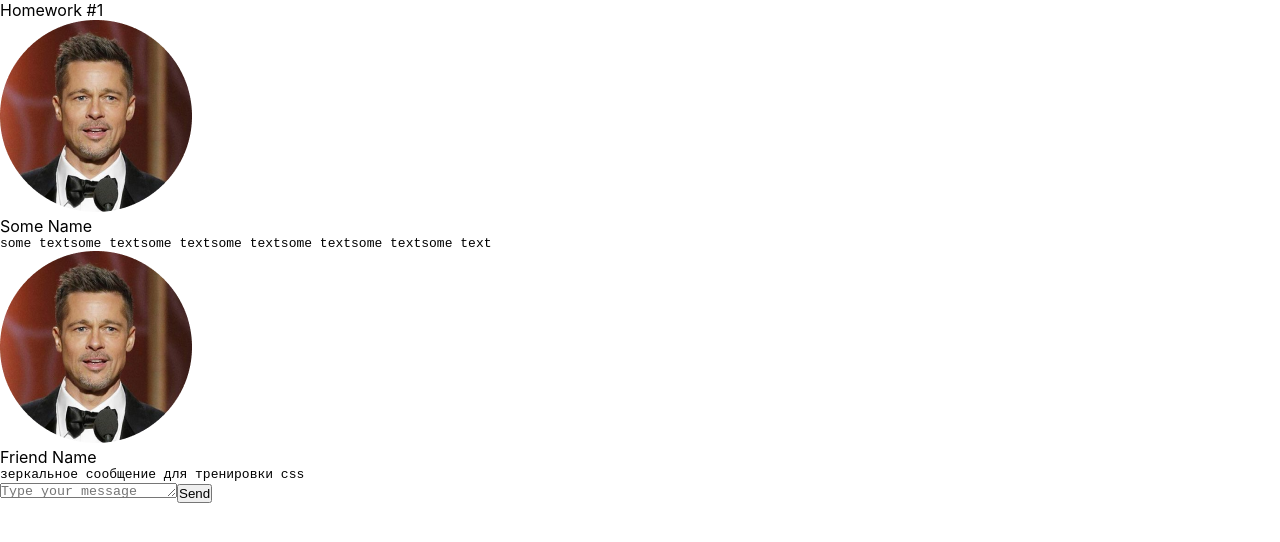
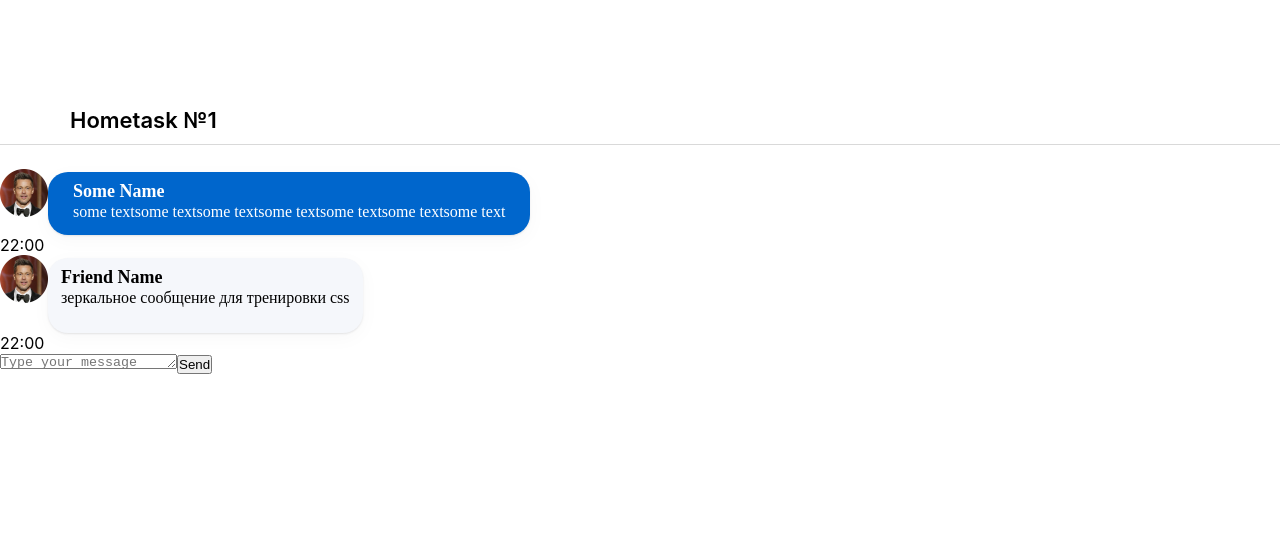
Before and after one commit to vovitolog/incubator-homework, a React (Create React App) app: page / in a window 1280 px wide. Shown: the top 542 px of the page. Built offline with nearby package versions, Linux system fonts and the light colour scheme.

Commit message:
feat: add styles for messages

```diff
--- a/src/s1-main/App.module.css
+++ b/src/s1-main/App.module.css
@@ -3,9 +3,16 @@
 }
 
 .hw {
+    display: flex;
+    flex-direction: column;
 
 }
 
 .hwTitle {
-
+    font-weight: 600;
+    font-size: 22px;
+    line-height: 27px;
+    border-bottom: 1px solid #D9D9D9;
+    padding: 107px 0 10px 70px;
+    margin-bottom: 24px;
 }
--- a/src/s2-homeworks/hw01/HW1.tsx
+++ b/src/s2-homeworks/hw01/HW1.tsx
@@ -53,7 +53,7 @@ export const friendMessage0: MessageType = {
 const HW1 = () => {
     return (
         <div id={'hw1'}>
-            <div className={s2.hwTitle}>Homework #1</div>
+            <h1 className={s2.hwTitle}>Hometask №1</h1>
             <div className={s2.hw}>
                 {/*проверка отображения (не менять)*/}
                 <div>
--- a/src/s2-homeworks/hw01/friend-message/FriendMessage.module.css
+++ b/src/s2-homeworks/hw01/friend-message/FriendMessage.module.css
@@ -1,5 +1,5 @@
 .friendMessage {
-
+    margin-left: auto;
 }
 
 .friendImageAndText {
@@ -7,11 +7,17 @@
 }
 
 .friendImageAndText img {
-
+    width:48px;
+    height:48px;
 }
 
 .friendText {
-
+    padding: 8px 13px 25px;
+    background-color: #F5F7FB;
+    display: inline-block;
+    border-radius: 20px;
+    box-shadow: 0px 5px 20px rgba(29, 33, 38, 0.03), 0px 1px 2px rgba(29, 33, 38, 0.1);
+    box-sizing: border-box;
 }
 
 .friendText:after {
@@ -19,11 +25,21 @@
 }
 
 .friendName {
-
+    font-family: 'Montserrat', serif;
+    font-style: normal;
+    font-weight: 600;
+    font-size: 18px;
+    line-height: 22px;
+    color: #000000;
 }
 
 .friendMessageText {
-
+    font-family: 'Montserrat', serif;
+    font-style: normal;
+    font-weight: 400;
+    font-size: 16px;
+    line-height: 20px;
+    color: #000000;
 }
 
 .friendTime {
--- a/src/s2-homeworks/hw01/friend-message/FriendMessage.tsx
+++ b/src/s2-homeworks/hw01/friend-message/FriendMessage.tsx
@@ -14,6 +14,7 @@ const FriendMessage = (props: MessagePropsType) => {
                     id={'hw1-friend-avatar-' + props.message.id}
                     src={props.message.user.avatar}
                     alt={'Avatar logo'}
+                    width="48px" height="48px"
                 />
                 <div className={s.friendText}>
                     <div
@@ -38,7 +39,7 @@ const FriendMessage = (props: MessagePropsType) => {
                 id={'hw1-friend-time-' + props.message.id}
                 className={s.friendTime}
             >
-                {/*создаёт студент*/}
+                {props.message.message.time}
 
                 {/**/}
             </div>
--- a/src/s2-homeworks/hw01/message/Message.module.css
+++ b/src/s2-homeworks/hw01/message/Message.module.css
@@ -1,5 +1,5 @@
 .message {
-
+    align-self: self-end;
 }
 
 .imageAndText {
@@ -7,11 +7,17 @@
 }
 
 .imageAndText img {
-
+    width: 48px;
+    height: 48px;
 }
 
 .text {
-
+    padding: 8px 25px 13px;
+    background-color: #0066CC;
+    display: inline-block;
+    border-radius: 20px;
+    box-shadow: 0px 5px 20px rgba(29, 33, 38, 0.03), 0px 1px 2px rgba(29, 33, 38, 0.1);
+    box-sizing: border-box;
 }
 
 .text:after {
@@ -19,11 +25,21 @@
 }
 
 .name {
-
+    font-family: 'Montserrat', serif;
+    font-style: normal;
+    font-weight: 600;
+    font-size: 18px;
+    line-height: 22px;
+    color: #FFFFFF;
 }
 
 .messageText {
-
+    font-family: 'Montserrat', serif;
+    font-style: normal;
+    font-weight: 400;
+    font-size: 16px;
+    line-height: 20px;
+    color: #FFFFFF;
 }
 
 .time {
--- a/src/s2-homeworks/hw01/message/Message.tsx
+++ b/src/s2-homeworks/hw01/message/Message.tsx
@@ -16,6 +16,7 @@ const Message = (props: MessagePropsType) => {
                     id={'hw1-avatar-' + props.message.id}
                     src={props.message.user.avatar}
                     alt={'Avatar logo'}
+
                 />
                 <div className={s.text}>
                     <div id={'hw1-name-' + props.message.id} className={s.name}>
@@ -31,7 +32,7 @@ const Message = (props: MessagePropsType) => {
                 </div>
             </div>
             <div id={'hw1-time-' + props.message.id} className={s.time}>
-                {/*создаёт студент*/}
+                {props.message.message.time}
 
                 {/**/}
             </div>
```
